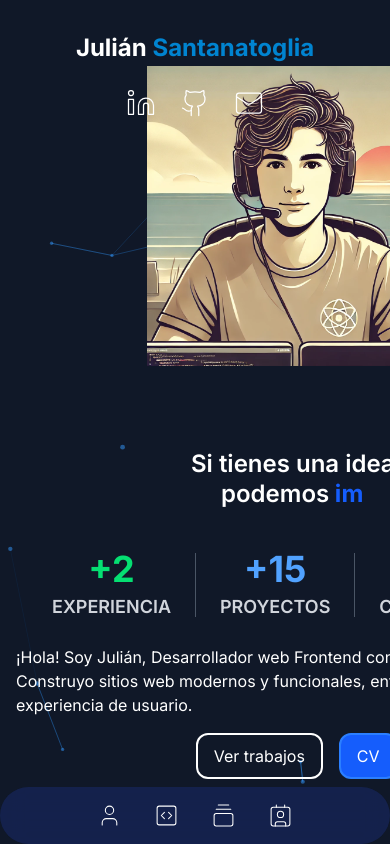
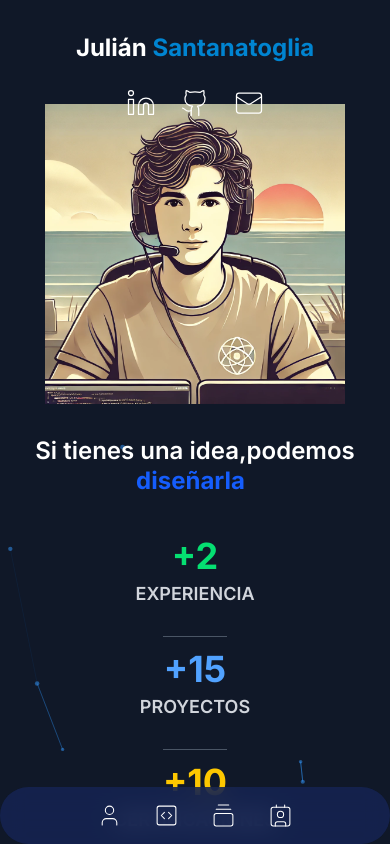
Before and after one commit to JulianSantanatoglia/portfolio, a Next.js app: page / in a window 390 px wide. Shown: the top 844 px of the page. Built offline with nearby package versions, Linux system fonts and the light colour scheme.

Commit message:
haciendo todo el proyecto responsive

```diff
--- a/components/experience.tsx
+++ b/components/experience.tsx
@@ -1,18 +1,20 @@
 const Experience = () => {
   return (
     <div className="bg-blue-999 bg-opacity-70 text-gray-300 p-6 rounded-lg w-full md:w-2/3 lg:w-1/2 mx-auto">
-      <div className="flex justify-center items-center">
-        <div className="flex items-center">
-          <div className="text-center mx-3 md:mx-4">
+      <div className="flex flex-col md:flex-row justify-center items-center">
+        <div className="flex flex-col md:flex-row items-center">
+          <div className="text-center mx-3 md:mx-4 mb-4 md:mb-0">
             <span className="text-4xl font-bold text-green-400">+2</span>
             <p className="mt-1 text-lg font-semibold">EXPERIENCIA</p>
           </div>
-          <div className="border-l border-gray-600 h-16 mx-3 md:mx-4"></div>
-          <div className="text-center mx-3 md:mx-4">
+          <div className="hidden md:block border-l border-gray-600 h-16 mx-3 md:mx-4"></div>
+          <div className="block md:hidden border-b border-gray-600 w-16 my-3 mx-auto"></div>
+          <div className="text-center mx-3 md:mx-4 mb-4 md:mb-0">
             <span className="text-4xl font-bold text-blue-400">+15</span>
             <p className="mt-1 text-lg font-semibold">PROYECTOS</p>
           </div>
-          <div className="border-l border-gray-600 h-16 mx-3 md:mx-4"></div>
+          <div className="hidden md:block border-l border-gray-600 h-16 mx-3 md:mx-4"></div>
+          <div className="block md:hidden border-b border-gray-600 w-16 my-3 mx-auto"></div>
           <div className="text-center mx-3 md:mx-4">
             <span className="text-4xl font-bold text-yellow-400">+10</span>
             <p className="mt-1 text-lg font-semibold">CERTIFICACIONES</p>
--- a/components/footer.tsx
+++ b/components/footer.tsx
@@ -4,36 +4,10 @@ const Footer = () => {
       <div className="max-w-4xl mx-auto px-4">
         <p>&copy; {new Date().getFullYear()} Julian Santanatoglia. Todos los derechos reservados.</p>
         <nav className="mt-4">
-          <a href="/politica-privacidad" className="text-gray-200 no-underline mx-4">Política de Privacidad</a>
-          <a href="/terminos-uso" className="text-gray-200 no-underline mx-4">Términos de Uso</a>
-          <a href="/contacto" className="text-gray-200 no-underline mx-4">Contacto</a>
+          <a href="#" className="text-gray-200 no-underline mx-4">Política de Privacidad</a>
+          <a href="#" className="text-gray-200 no-underline mx-4">Términos de Uso</a>
+          <a href="#contact" className="text-gray-200 no-underline mx-4">Contacto</a>
         </nav>
-        <div className="mt-6">
-          <a
-            href="https://github.com/tuusuario"
-            target="_blank"
-            rel="noopener noreferrer"
-            className="text-gray-200 mx-2"
-          >
-            <i className="fab fa-github"></i>
-          </a>
-          <a
-            href="https://linkedin.com/in/tuperfil"
-            target="_blank"
-            rel="noopener noreferrer"
-            className="text-gray-200 mx-2"
-          >
-            <i className="fab fa-linkedin"></i>
-          </a>
-          <a
-            href="https://twitter.com/tuusuario"
-            target="_blank"
-            rel="noopener noreferrer"
-            className="text-gray-200 mx-2"
-          >
-            <i className="fab fa-twitter"></i>
-          </a>
-        </div>
       </div>
     </footer>
   );
--- a/components/introduction.tsx
+++ b/components/introduction.tsx
@@ -7,9 +7,9 @@ import Experience from "./experience";
 const Introduction = () => {
   return (
     <div id="introduction" className="z-20 w-full bg-darkBg/60">
-      <div className="gap-8 z-20 grid items-center h-full p-4 py-10 md:py-10 lg:grid-cols-2"> {/* Reducido p-6 a p-4 y py-16 a py-10*/}
-        <div className="flex justify-center lg:justify-start lg:pl-20 xl:pl-40">
-          <div className="w-full max-w-[300px]"> {/* Definir un ancho máximo para la imagen */}
+      <div className="gap-8 z-20 grid items-center h-full p-4 py-10 md:py-10 lg:grid-cols-2">
+        <div className="flex justify-center lg:justify-end lg:pr-20 xl:pr-40 pt-16 md:pt-0">
+          <div className="w-full max-w-[300px]">
             <Image
               src="/home-4.png"
               priority
@@ -17,18 +17,18 @@ const Introduction = () => {
               height={400}
               alt="Profile pic"
               className="w-full h-auto"
-              layout="responsive" // Usar layout responsive
+              layout="responsive"
             />
           </div>
         </div>
         <div className="flex flex-col justify-center max-w-2xl">
-          <h1 className="mb-4 text-2xl leading-tight text-center md:text-left md:text-4xl lg:text-5xl"> {/* Reducido text-3xl a text-2xl y mb-6 a mb-4 */}
+        <h1 className="mb-4 text-2xl leading-tight text-center md:text-left md:text-4xl lg:text-5xl">
   Si tienes una idea,
-            <br className="md:hidden" />
+  <br className="hidden md:block" />
   podemos
   <TypeAnimation
     sequence={[
-                " implementarla",
+      " diseñarla",
       1000,
       " desarrollarla",
       1000,
@@ -42,7 +42,7 @@ const Introduction = () => {
   />
 </h1>
           <Experience />
-          <p className="mx-auto mb-4 text-base md:mx-0 md:mb-10 lg:text-xl"> {/* Reducido text-lg a text-base */}
+          <p className="mx-auto mb-4 text-base md:mx-0 md:mb-10 lg:text-xl">
             ¡Hola! Soy Julián, Desarrollador web Frontend con experiencia en diseño. Construyo sitios web modernos y funcionales, enfocados en la mejor experiencia de usuario.
           </p>
           <div className="flex items-center justify-center gap-4 md:justify-start md:gap-8 lg:gap-10">
```
Lines whose indentation alone changed are shown as unchanged.
